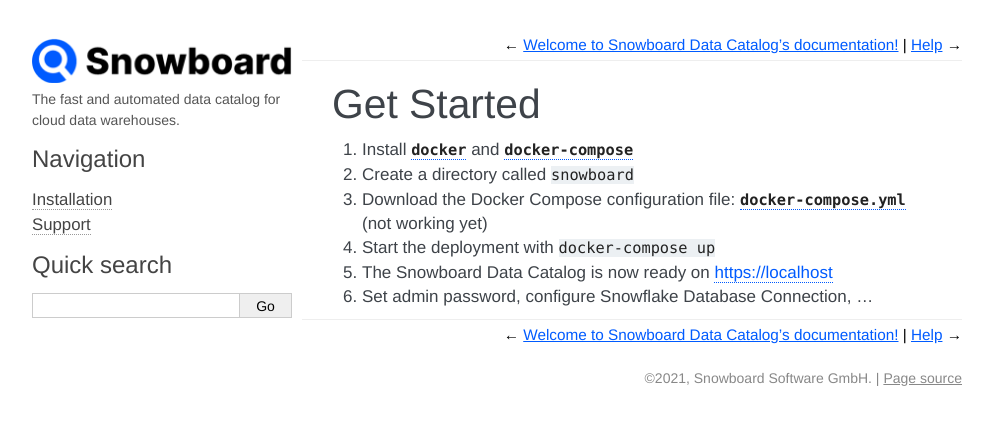
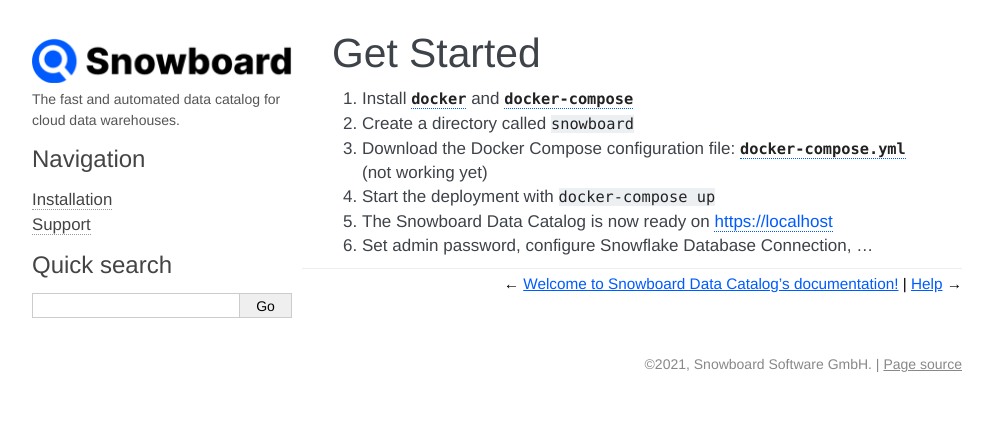
Before and after one commit to Snowboard-Software/snowboard_software, a Sphinx documentation site: the page built from docs/start_it.md, in a window 1280 px wide. Shown: the top 425 px of the page, without its empty margins (148-1141 px from the left). Built offline with Sphinx 7.4.7, drawn with Linux system fonts in a browser that asks for light colours.

Commit message:
more customization

```diff
--- a/docs/conf.py
+++ b/docs/conf.py
@@ -91,6 +91,7 @@
     "show_powered_by": "false",
     "sidebar_width": "280px",
     "show_relbar_bottom": "true",
+    "show_relbar_top": "false",
     "show_relbars": "true",
     "font_family": 'Helvetica, sans-serif',
     'caption_font_family': 'Helvetica, sans-serif',
```
